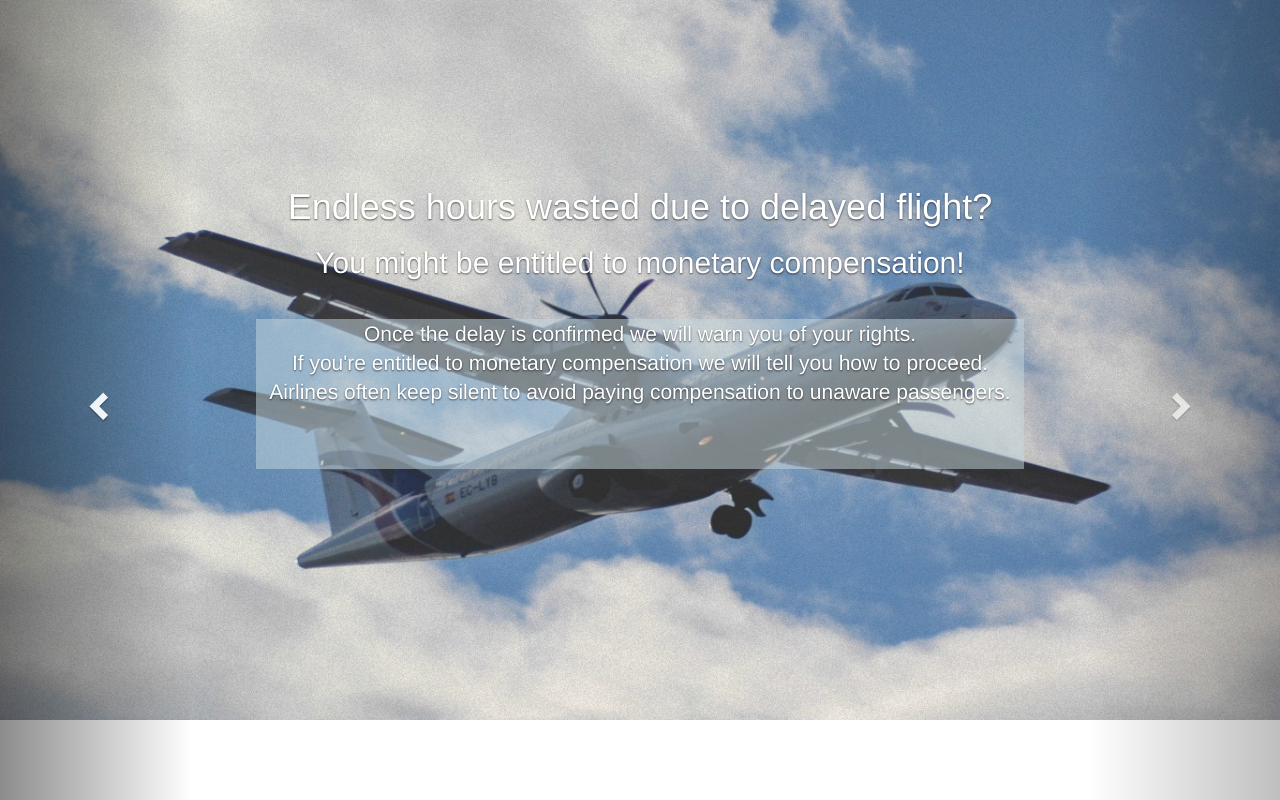
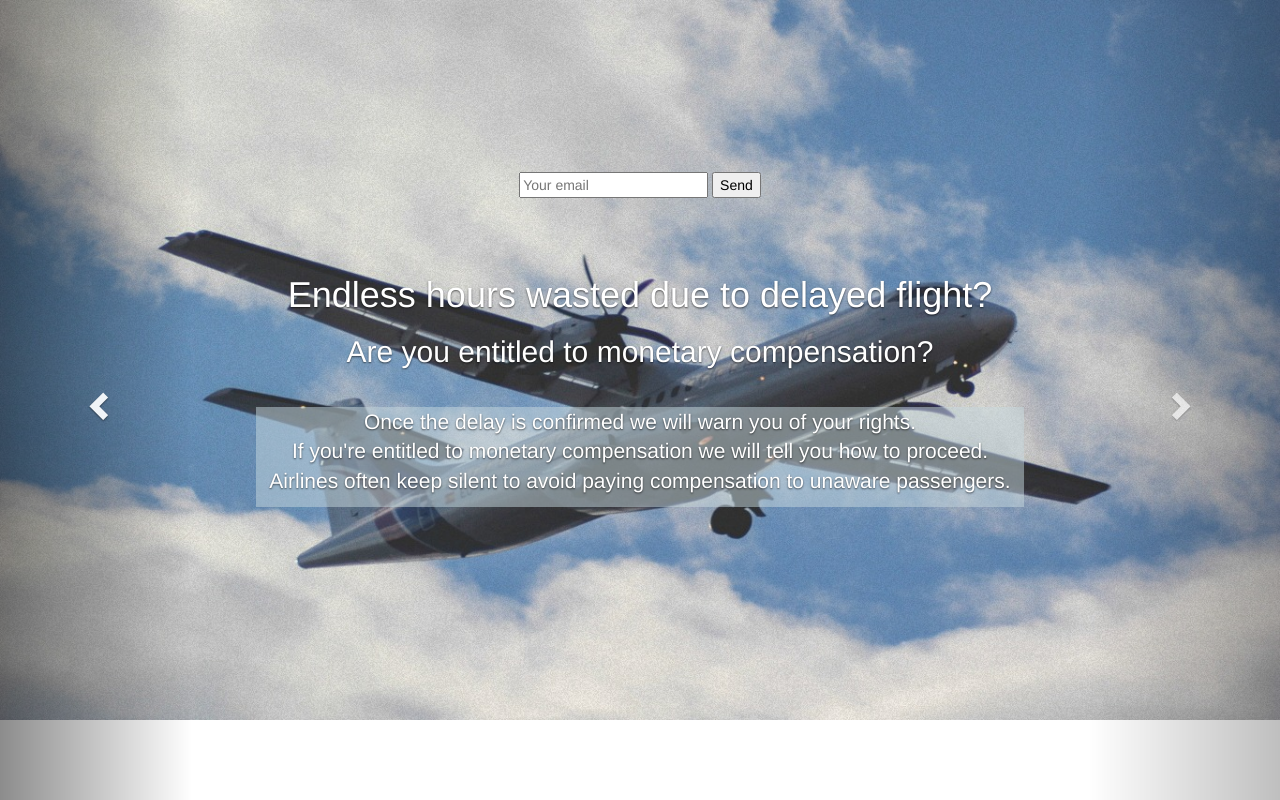
Before and after one commit to manupaisable/flightrep, a website: page landing/public/index.html in a window 1280 px wide. Both pictures are taken after a click on the button "Learn more". Drawn offline with nearby package versions, Linux system fonts and the light colour scheme.

Commit message:
added signup form (not processed yet)

```diff
--- a/landing/public/css/carousel.css
+++ b/landing/public/css/carousel.css
@@ -7,6 +7,12 @@ html, body {
 .carousel {
     height: 100%;
     width: 100%;
+}
+
+/* To overlay the email signup with the image */
+.signup {
+    margin-bottom: 10%;
+    color: black;
 }
 
 /* To overlay the caption with the image */
@@ -27,18 +33,17 @@ html, body {
 
 @media (min-width: 768px) {
     .carousel-caption p {
-        margin-bottom: 30%;
+        margin-bottom: 25%;
         font-size: 21px;
         line-height: 1.4;
         padding: 0;
-        height: 150px;
+        height: 100px;
     }
 }
 
 .solution {
     background-color:rgba(199, 217, 224, 0.5);
     width: 100%;
-    height: 500px;
     margin-left: auto;
     margin-right: auto;
     color: white;
--- a/landing/public/index.html
+++ b/landing/public/index.html
@@ -33,9 +33,17 @@
           <img src="images/entertainment_1_credit_flickr_frankieroberto_cropped_1366x768_filmgrain_20_percent_dark.jpg" alt="No seat-back entertainment">
           <div class="container">
             <div class="carousel-caption">
+              <!-- Email signup -->
+              <div class="signup">
+                <form>
+                  <input name="email_service_solution" type="email" placeholder="Your email" required />
+                  <button>Send</button>
+                </form>
+              </div>
               <h1>Long flight without seat-back entertainment?</h1>
               <h2>We hear you. And so will the airline!</h2>
-              <p><a id="airline_solution_display" class="btn btn-lg btn-primary" role="button">Learn more</a></p>
+              <p><a id="service_solution_display" class="btn btn-lg btn-primary" role="button">Learn more</a>
+              </p>
             </div>
           </div>
         </div>
@@ -44,26 +52,40 @@
 
         <div class="item">
           <img src="images/onair_1_credit_flickr_ileohidalgo_1366x768_filmgrain_20_percent_dark.jpg" alt="Delayed flight">
-          <!--div class="container"-->
+          <div class="container">
             <div class="carousel-caption">
+              <!-- Email signup -->
+              <div class="signup">
+                <form>
+                  <input name="email_compensation_solution" type="email" placeholder="Your email" required />
+                  <button>Send</button>
+                </form>
+              </div>
               <h1>Endless hours wasted due to delayed flight?</h1>
-              <h2>You might be entitled to monetary compensation!</h2>
+              <h2>Are you entitled to monetary compensation?</h2>
               <p><a id="compensation_solution_display" class="btn btn-lg btn-primary" role="button">Learn more</a></p>
             </div>
-          <!--/div-->
+          </div>
         </div>
 
-      <!-- Third problem -->
+        <!-- Third problem -->
 
         <div class="item">
           <img src="images/plane_food_1_credit_flickr_xmichh_1366x768.jpg" alt="Chicken or pasta">
-          <!--div class="container"-->
+          <div class="container">
             <div class="carousel-caption">
+              <!-- Email signup -->
+              <div class="signup">
+                <form>
+                  <input name="email_engage_solution" type="email" placeholder="Your email" required />
+                  <button>Send</button>
+                </form>
+              </div>
               <h1>Chicken or pasta?</h1>
               <h2>You're not the only one tired of repetitive food choices!</h2>
               <p><a id="engage_solution_display" class="btn btn-lg btn-primary" role="button">Learn more</a></p>
             </div>
-          <!--/div-->
+          </div>
         </div>
 
       </div><!--div class="carousel-inner" role="listbox"-->
--- a/landing/public/js/carousel.js
+++ b/landing/public/js/carousel.js
@@ -2,7 +2,7 @@ jQuery(function($) {
 
     var solution_map = new Map();
 
-    solution_map.set("airline_solution_display",
+    solution_map.set("service_solution_display",
                      "Comment your flight in real time in the app." + "<br>" +
                      "Once you're back online we inform the airline on social media." + "<br>" +
                      "Twitter and/or Facebook. Anonymously or not. You decide!");
@@ -17,7 +17,7 @@ jQuery(function($) {
                      "Compare airlines' service as reported by fellow passengers." + "<br>" +
                      "We will tell airlines where they need to improve most!");
 
-    $("a[id$=solution_display]").on('click', function(evt) {
+    $("a[id$=_solution_display]").on('click', function(evt) {
 
         evt.preventDefault();
 
```
